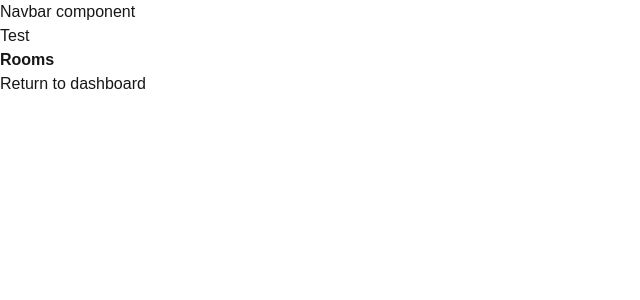
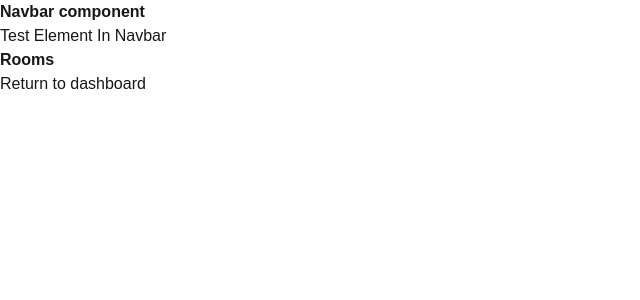
Before and after one commit to a2jensen/CSE-110-TritonMates, a Next.js app: page /rooms in a window 1280 px wide. Shown: the top 300 px of the page, without its empty margins (0-640 px from the left). Built offline with nearby package versions, Linux system fonts and the light colour scheme.

Commit message:
Global Nav Bar (Should restrict on some sites later)

```diff
--- a/app/dashboard/page.tsx
+++ b/app/dashboard/page.tsx
@@ -7,7 +7,6 @@ export default function Home() {
   return (
     <div className="flex">
       <div className="w-64">
-            <Navbar />
         <div>
           <b>Dashboard</b>
         </div>
--- a/app/events/page.tsx
+++ b/app/events/page.tsx
@@ -4,7 +4,6 @@ import Navbar from "../../components/navbar"
 export default function Home() {
     return (
         <>
-            <Navbar />
             <div>
                 <b>Events</b>
             </div>
--- a/app/layout.tsx
+++ b/app/layout.tsx
@@ -1,6 +1,7 @@
 import type { Metadata } from "next";
 import localFont from "next/font/local";
 import "./globals.css";
+import Navbar from "@/components/navbar";
 
 const geistSans = localFont({
   src: "./fonts/GeistVF.woff",
@@ -28,6 +29,7 @@ export default function RootLayout({
       <body
         className={`${geistSans.variable} ${geistMono.variable} antialiased`}
       >
+        <Navbar />
         {children}
       </body>
     </html>
--- a/app/page.tsx
+++ b/app/page.tsx
@@ -8,7 +8,7 @@ export default function Home() {
     <>
       <div>
         {/* hello world - Allen */}
-        Roommate App
+        <b>Roommate App</b>
       </div>
       <div>
         <Link href="/signin">Sign In</Link>
--- a/app/rooms/page.tsx
+++ b/app/rooms/page.tsx
@@ -4,7 +4,6 @@ import Navbar from "../../components/navbar"
 export default function Home() {
     return (
         <>
-            <Navbar />
             <div>
                 <b>Rooms</b>
             </div>
--- a/components/navbar.jsx
+++ b/components/navbar.jsx
@@ -2,11 +2,11 @@
 export default function Navbar() {
     return (
         <>
-            <div>Navbar component</div>
+            <div><b>Navbar component</b></div>
             <div>
                 <nav className="navbar">
                     <ul>
-                        <li><a href="">Test</a></li>
+                        <li><a href="">Test Element In Navbar</a></li>
                     </ul>
                 </nav>
             </div>
```
